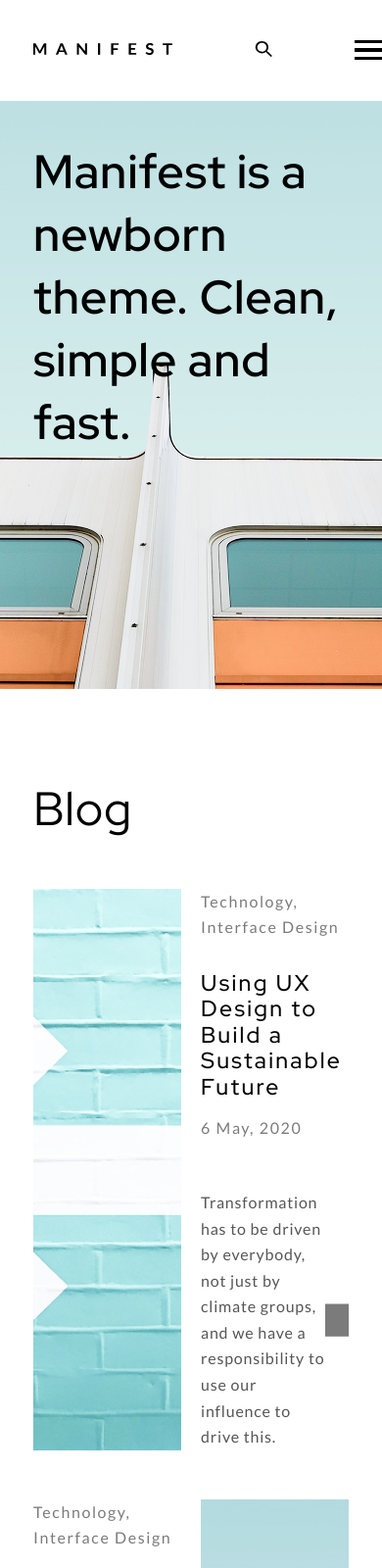
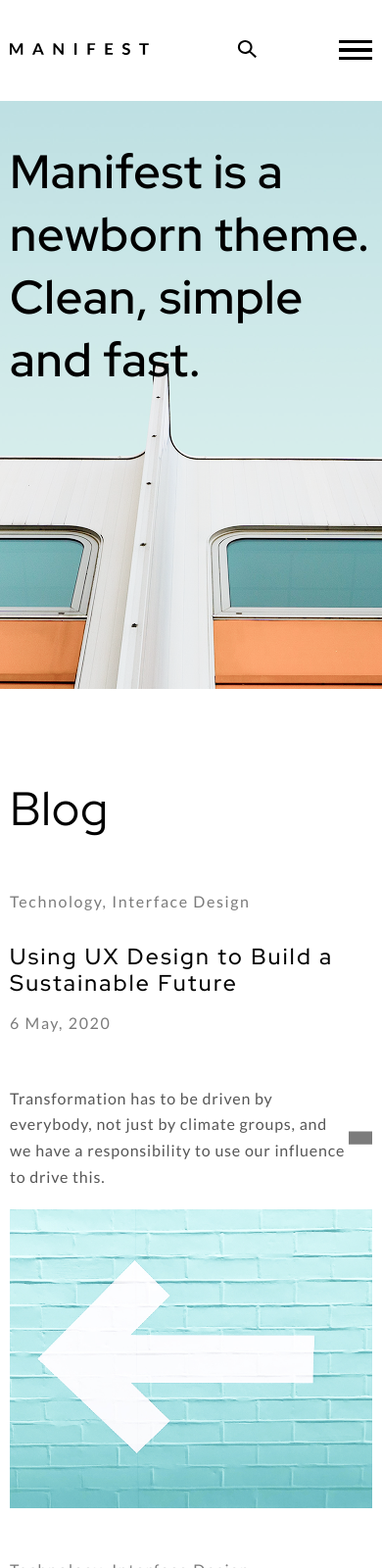
Before and after one commit to DmytroMyskov/manifest-responsive, a plain HTML site: page index.html in a window 390 px wide. Shown: the top 1600 px of the page at 98% size. Drawn offline with Linux system fonts and the light colour scheme.

Commit message:
make big phone screen adaptation

```diff
--- a/style.css
+++ b/style.css
@@ -437,6 +437,13 @@ footer .container {
     position: relative;
     padding-inline: 34px;
 
+    button {
+      img {
+        width: 22px;
+        height: 22px;
+      }
+    }
+
     :not(:checked)+nav {
       display: none;
     }
@@ -590,25 +597,128 @@ footer .container {
   }
 }
 
-/* @media (max-width: 768px) {
+@media (max-width: 768px) {
   .container {
-    padding-inline: 10px;
+    padding-inline: 20px;
   }
 
   .header .container {
-    padding-inline: 10px;
+    padding-inline: 20px;
 
     button {
       img {
-        width: 20px;
-        height: 20px;
+        width: 25px;
+        height: 25px;
       }
     }
   }
 
   .hero .container {
     h2 {
+      padding-inline: 20px;
+    }
+  }
+
+  .blog .container {
+
+    div {
+      display: flex;
+      flex-direction: column-reverse;
+
+      >* {
+        width: 100%;
+      }
+
+      img {
+        object-fit: cover;
+        align-self: stretch;
+      }
+
+      &:last-child {
+        flex-direction: column-reverse;
+      }
+    }
+
+    .content {
+
+      &:last-child {
+        flex-direction: column;
+      }
+    }
+  }
+
+  .latest-posts .container {
+    ul {
+      gap: 50px;
+
+      li {
+        flex-direction: column;
+
+        >* {
+          width: 100%;
+        }
+
+        &:nth-child(2n) {
+          flex-direction: column;
+        }
+
+        .content {
+          div {
+            display: flex;
+            flex-direction: row;
+          }
+        }
+      }
+    }
+  }
+
+  .popular .container {
+    ul {
+      flex-direction: column;
+      gap: 50px;
+
+      li {
+        width: 100%;
+      }
+    }
+  }
+
+  @media (max-width: 460px) {
+    .container {
       padding-inline: 10px;
     }
+
+    .header .container {
+      padding-inline: 10px;
+
+      button {
+        img {
+          width: 20px;
+          height: 20px;
+        }
+      }
+    }
+
+    .hero .container {
+      h2 {
+        padding-inline: 10px;
+      }
+    }
+
+    .blog .container {
+
+      div {
+        display: flex;
+        flex-direction: column-reverse;
+
+        >* {
+          width: 100%;
+        }
+
+        img {
+          object-fit: cover;
+          align-self: stretch;
+        }
+      }
+    }
   }
-} */
```
Also changed, not shown: index.html (+0 -1 lines).
